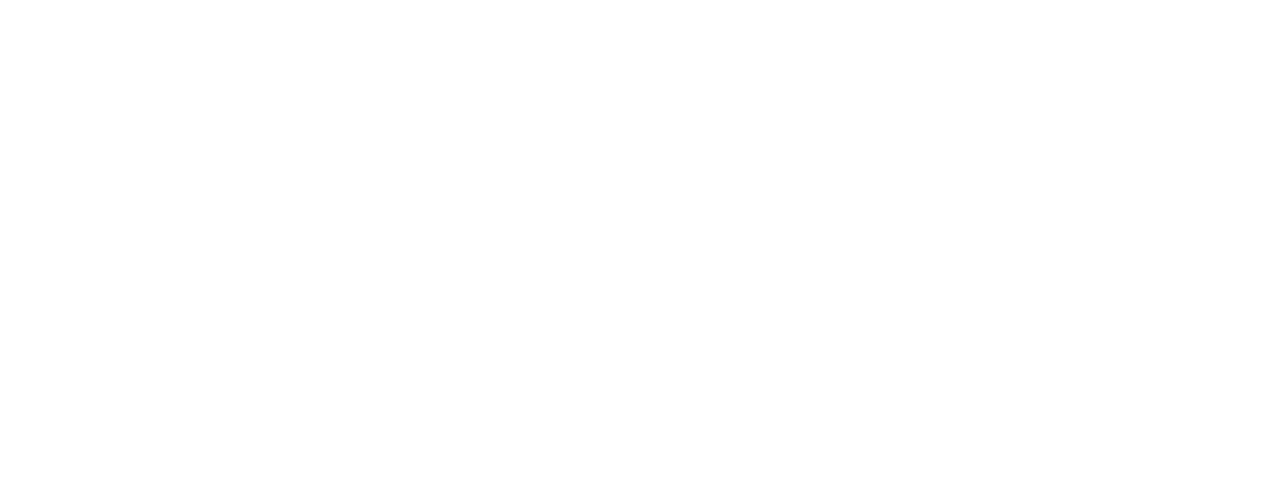
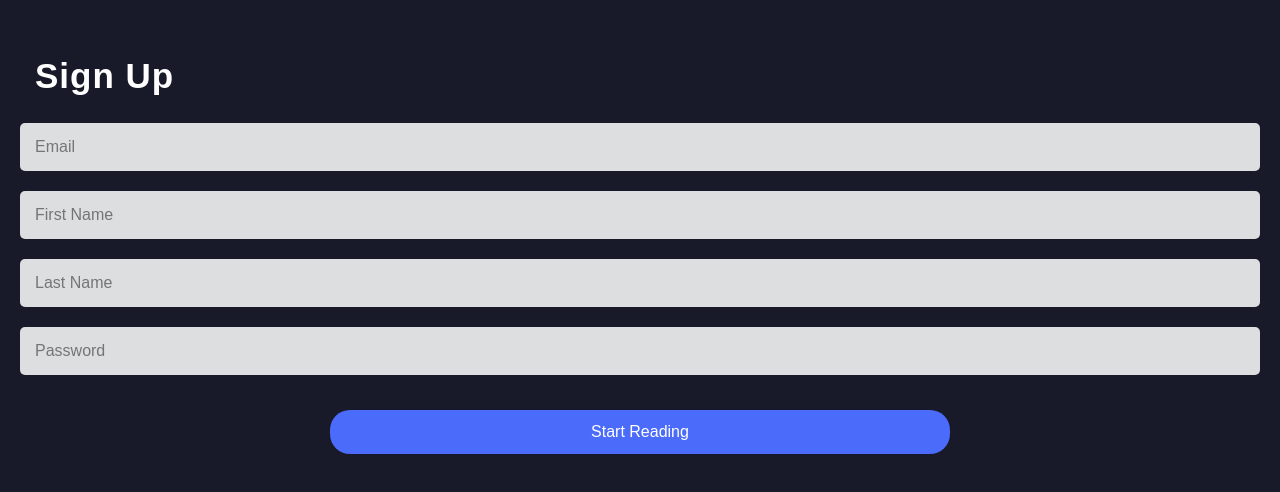
Before and after one commit to estheroluwabuyi/blog-app, a React (Vite) app: page /signup in a window 1280 px wide. Shown: the top 492 px of the page. Built offline with nearby package versions, Linux system fonts and the light colour scheme.

Commit message:
Create and design sign up and login page

```diff
--- /dev/null
+++ b/src/components/FormBtn.jsx
@@ -0,0 +1,10 @@
+function FormBtn({ children }) {
+  return (
+    <button type="submit" className="form-btn">
+      {/* Start Reading */}
+      {children}
+    </button>
+  );
+}
+
+export default FormBtn;
--- a/src/index.css
+++ b/src/index.css
@@ -64,6 +64,7 @@
   font-weight: 700;
   font-size: 2.5rem;
   line-height: 1.5;
+  padding: 0 0.9rem;
   align-self: center;
   letter-spacing: 1px;
   text-transform: capitalize;
@@ -71,25 +72,70 @@
 
 .welcome-links {
   list-style: none;
-  width: 70%;
+  width: 80%;
 }
 
-.signup {
+.signup-btn {
   padding: 1.3rem 1rem;
   background: var(--accent-color);
   border-radius: 20px;
   color: var(--primary-font-color);
   transition: all 0.3s linear;
-  margin-bottom: 1.5rem;
+  margin-bottom: 2rem;
 }
 
-.login {
+.login-btn {
   text-decoration: underline;
   letter-spacing: 1px;
 }
 
-.signup:hover {
+.form-btn:hover,
+.signup-btn:hover {
   transform: scale(1.05);
+}
+
+/* FORM */
+/* Sign up Form */
+.signup-form {
+  display: flex;
+  padding: 5rem 2rem;
+  flex-direction: column;
+  height: 100vh;
+  background: var(--primary-bg-color);
+  gap: 2rem;
+}
+
+.signup-form-heading {
+  font-weight: 700;
+  font-size: 3.5rem;
+  line-height: 1.5;
+  letter-spacing: 1px;
+  text-transform: capitalize;
+  padding-left: 1.5rem;
+}
+
+.signup-form .input {
+  font-size: inherit;
+  width: 100%;
+  padding: 1.5rem;
+  border-radius: 5px;
+  border: 1px solid #000;
+  background: #ffffffda;
+  border: none;
+  outline: none;
+}
+
+.form-btn {
+  width: 50%;
+  align-self: center;
+  padding: 1.3rem 1rem;
+  background: var(--accent-color);
+  border-radius: 20px;
+  color: var(--primary-font-color);
+  transition: all 0.3s linear;
+  margin-bottom: 2rem;
+  margin-top: 1.5rem;
+  font-size: inherit;
 }
 
 /* FORM  */
--- a/src/pages/LoginPage.jsx
+++ b/src/pages/LoginPage.jsx
@@ -1,5 +1,34 @@
+import { useState } from "react";
+import FormBtn from "../components/FormBtn";
+
 function LoginPage() {
-  return <div>HIIII Login</div>;
+  const [email, setEmail] = useState("");
+  const [firstName, setFirstName] = useState("");
+  const [lastName, setLastName] = useState("");
+  const [password, setPassword] = useState("");
+
+  return (
+    <form className="signup-form">
+      <h1 className="signup-form-heading">Log in</h1>
+      <input
+        type="email"
+        placeholder="Email"
+        className="input"
+        value={email}
+        onChange={(e) => setEmail(e.target.value)}
+      />
+
+      <input
+        type="password"
+        placeholder="Password"
+        className="input"
+        value={password}
+        onChange={(e) => setPassword(e.target.value)}
+      />
+
+      <FormBtn>Continue Reading</FormBtn>
+    </form>
+  );
 }
 
 export default LoginPage;
--- a/src/pages/SignupPage.jsx
+++ b/src/pages/SignupPage.jsx
@@ -1,5 +1,47 @@
+import { useState } from "react";
+import FormBtn from "../components/FormBtn";
+
 function SignupPage() {
-  return <div>HALOOO Signup</div>;
+  const [email, setEmail] = useState("");
+  const [firstName, setFirstName] = useState("");
+  const [lastName, setLastName] = useState("");
+  const [password, setPassword] = useState("");
+
+  return (
+    <form className="signup-form">
+      <h1 className="signup-form-heading">Sign Up</h1>
+      <input
+        type="email"
+        placeholder="Email"
+        className="input"
+        value={email}
+        onChange={(e) => setEmail(e.target.value)}
+      />
+      <input
+        type="text"
+        placeholder="First Name"
+        className="input"
+        value={firstName}
+        onChange={(e) => setFirstName(e.target.value)}
+      />
+      <input
+        type="text"
+        placeholder="Last Name"
+        className="input"
+        value={lastName}
+        onChange={(e) => setLastName(e.target.value)}
+      />
+      <input
+        type="password"
+        placeholder="Password"
+        className="input"
+        value={password}
+        onChange={(e) => setPassword(e.target.value)}
+      />
+
+      <FormBtn>Start Reading</FormBtn>
+    </form>
+  );
 }
 
 export default SignupPage;
--- a/src/pages/WelcomePage.jsx
+++ b/src/pages/WelcomePage.jsx
@@ -1,6 +1,4 @@
 import { Link } from "react-router-dom";
-import LoginPage from "./LoginPage";
-import SignupPage from "./SignupPage";
 
 function WelcomePage() {
   return (
@@ -11,10 +9,10 @@
         One place to read them all.
       </h1>
       <ul className="welcome-links">
-        <li className="signup">
+        <li className="signup-btn">
           <Link to="signup">Sign up free</Link>
         </li>
-        <li className="login">
+        <li className="login-btn">
           <Link to="login">Login</Link>
         </li>
       </ul>
```
Also changed, not shown: src/App-v2.jsx (+96 -96 lines).
